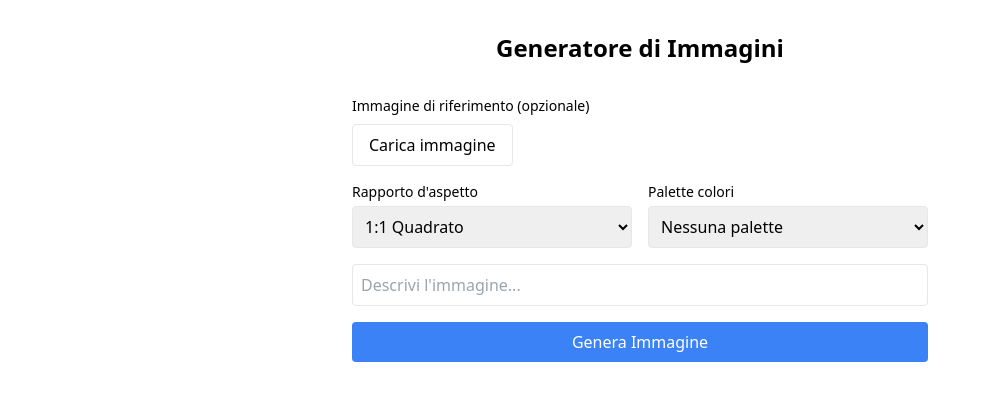
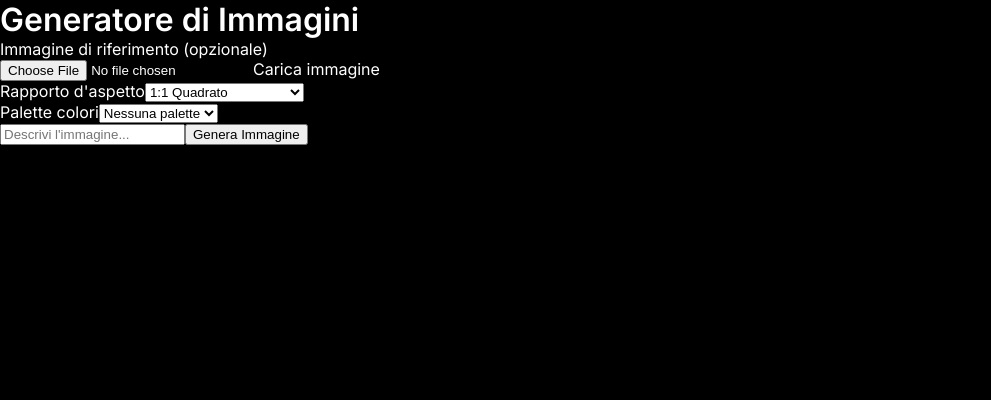
Before and after one commit to lrnzsp/imagen, a Next.js app: page / in a window 1280 px wide. Shown: the top 400 px of the page, without its empty margins (0-991 px from the left). Built offline with nearby package versions, Linux system fonts and the light colour scheme.

Commit message:
Update globals.css

```diff
--- a/src/app/globals.css
+++ b/src/app/globals.css
@@ -1,13 +1,45 @@
-@tailwind base;
-@tailwind components;
-@tailwind utilities;
+/* globals.css */
+@import url('https://fonts.googleapis.com/css2?family=Inter:wght@400;500;600;700&display=swap');
 
-:root {
-  --foreground-rgb: 0, 0, 0;
-  --background-rgb: 255, 255, 255;
+body {
+    background-color: #000; /* Sfondo nero */
+    color: #fff; /* Testo bianco per contrasto */
+    font-family: 'Inter', sans-serif;
+    margin: 0;
+    padding: 0;
 }
 
-body {
-  color: rgb(var(--foreground-rgb));
-  background: rgb(var(--background-rgb));
+h1, h2, h3, h4, h5, h6 {
+    font-weight: 600;
+    margin: 0;
 }
+
+p {
+    font-weight: 400;
+    margin: 0 0 1rem 0;
+}
+
+a {
+    color: #1e90ff;
+    text-decoration: none;
+    transition: color 0.3s ease;
+}
+
+a:hover {
+    color: #00bfff;
+}
+
+/* Pulsanti */
+.btn {
+    background-color: #1f1f1f;
+    border: 1px solid #333;
+    color: #fff;
+    padding: 10px 20px;
+    border-radius: 8px;
+    transition: all 0.3s ease;
+}
+
+.btn:hover {
+    background-color: #333;
+    transform: scale(1.05);
+}
```
